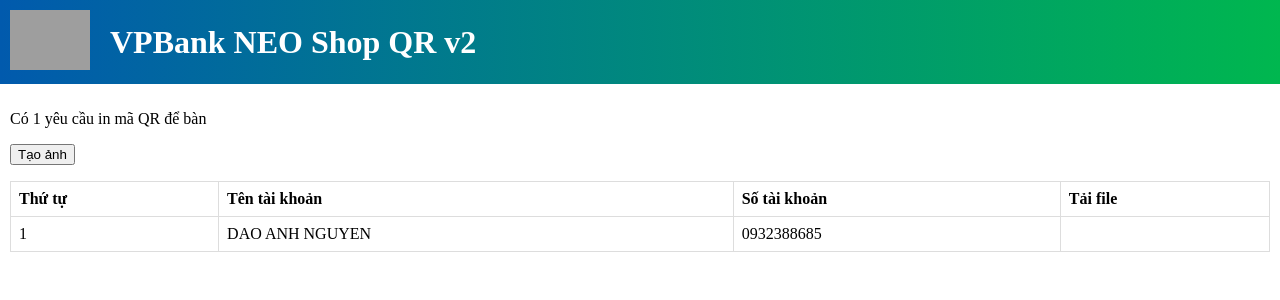
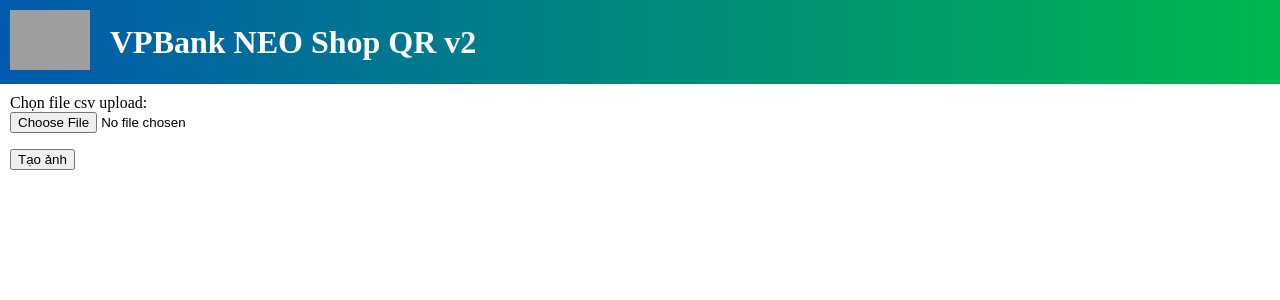
Before and after one commit to comvn/comvn.github.io, a Jekyll site: the page shopqr/qr_400.html, which Jekyll copies as it is, in a window 1280 px wide. Shown: the top 300 px of the page. Built offline with Jekyll 4.4.1, drawn with Linux system fonts in a browser that asks for light colours; part of the change alters nothing that is shown; grey boxes are pictures that could not be loaded.

Commit message:
qr update

```diff
--- a/shopqr/qr_400.html
+++ b/shopqr/qr_400.html
@@ -42,17 +42,62 @@
 	</h1>
 </div>
 <div id="app">
+	Chọn file csv upload:
+	<form id="csvForm">
+		<input type="file" id="csvInput" accept=".csv" />
+	</form>
+
 	<p id="note"></p>
+
 	<button id="btndownload" type="button" onClick="return startGenerateImg()">Tạo ảnh</button>
 
 	<a id="downloadLink" href="#" style="display:none">Tải toàn bộ ảnh (zip)</a>
 	<p id="note"></p>
 	<div id="container"></div>
-	<div style='display:none;'>
+	<div>
 		<canvas id="myCanvas" width="481" height="670">
 		Your browser does not support the HTML5 canvas tag.</canvas>
 	<div>
 </div>
+
+<script>
+	const fileUpload = document.querySelector("#csvInput");
+	fileUpload.addEventListener("change", (event) => {
+		const { files } = event.target;
+
+		console.log("file", files);
+
+		const file = event.target.files[0];
+
+		const reader = new FileReader();
+
+		reader.onload = function (e) {
+			const csvArray = csvToArr(e.target.result, ",");
+			console.log(JSON.stringify(csvArray, null, 4));
+
+			default_data = csvArray;
+			customers = default_data;
+
+			crCustTableData();
+		};
+
+		reader.readAsText(file);
+	})
+
+	function csvToArr(stringVal, splitter) {
+		const [keys, ...rest] = stringVal
+			.trim()
+			.split("\r\n")
+			.map((item) => item.split(splitter));
+
+		const formedArr = rest.map((item) => {
+			const object = {};
+			keys.forEach((key, index) => (object[key] = item.at(index)));
+			return object;
+		});
+		return formedArr;
+	}
+</script>
 
 <script type="text/javascript">
 	/*
@@ -977,7 +1022,7 @@ window.onload = function()
 
 	zip_filename = "qr_400";
 
-	console.log(qr_data);
+	console.log(default_data);
 	crCustTableData();
 
 };
@@ -997,6 +1042,8 @@ function crCustTempTable()
 	thead += '<th>Thứ tự</th>';
 	thead += '<th>Tên tài khoản</th>';
 	thead += '<th>Số tài khoản</th>';
+	thead += '<th>Shop code</th>';
+	thead += '<th>Tên shop</th>';
 	thead += '<th>Tải file</th>';
 	thead += '</thead>';
 
@@ -1026,24 +1073,31 @@ function crCustTableData()
 		tbl = document.getElementById('tblCust');
 	}
 
+
+	while( tbl.rows.length > 1) tbl.rows[1].remove();
+
 	for(cust of customers) {
 		const tr = document.createElement("tr");
-		tr.id = 'tr_' + cust.idx;
+		tr.id = 'tr_' + cust.STT;
 		const tdIdx = document.createElement("td");
 		const tdName = document.createElement("td");
 		const tdAcc = document.createElement("td");
+		const tdShopCode = document.createElement("td");
+		const tdShopName = document.createElement("td");
+		const tdLast = document.createElement("td");
+		tdLast.id = 'link_' + cust.STT;
 
-		const tdLast = document.createElement("td");
-		tdLast.id = 'link_' + cust.idx;
-
-		tdIdx.textContent = cust[0];
-		tdName.textContent = cust[2];
-		tdAcc.textContent = cust[1];
+		tdIdx.textContent = cust.STT;
+		tdName.textContent = cust.CUSTOMER_NAME;
+		tdAcc.textContent = cust.ACCTNO;
+		tdShopCode.textContent = cust.SHOP_CODE;
+		tdShopName.textContent = cust.SHOP_NAME;
 
 		tr.appendChild(tdIdx);
 		tr.appendChild(tdName);
 		tr.appendChild(tdAcc);
-
+		tr.appendChild(tdShopCode);
+		tr.appendChild(tdShopName);
 		tr.appendChild(tdLast);
 
 		tbl.appendChild(tr);
@@ -1071,10 +1125,10 @@ function genLinks(custs)
 
 function genQRTextItem(customer)
 {
-	var accNo = customer[1];
-	var accName = customer[2];
-	var shopCode = customer[3];
-	var shopName = customer[4];
+	var accNo = customer.ACCTNO;
+	var accName = customer.CUSTOMER_NAME;
+	var shopCode = customer.SHOP_CODE;
+	var shopName = customer.SHOP_NAME;
 	var content = shopCode ? shopCode + ' ' : '';
 	content +=  accName + ' chuyen tien';
 
@@ -1082,9 +1136,73 @@ function genQRTextItem(customer)
 	return customer_qr_text;
 }
 
+async function genBg()
+{
+	ctx.beginPath();
+
+	var rectX = 2;
+	var rectY = 2;
+	var rectWidth = 481;
+	var rectHeight = 680;
+	var cornerRadius = 20;
+	var lineWidth = 5;
+
+	// Draw inner filled white rectangle
+	ctx.beginPath();
+	ctx.fillStyle = "white";
+	ctx.roundRect(rectX, rectY, rectWidth - 5, rectHeight - 15, cornerRadius);
+	//ctx.fillRect(20, 20, 150, 100);
+	ctx.fill();
+
+	ctx.beginPath();
+
+	// Create a Gradient
+	const grd = ctx.createLinearGradient(rectX, rectY, rectWidth, 0);
+	grd.addColorStop(0, "#1e4283");
+	grd.addColorStop(1, "#2ab14e");
+
+	// Draw a filled Rectangle
+	//ctx.fillStyle = grd;
+	ctx.strokeStyle = grd;
+	ctx.lineWidth = lineWidth;
+	ctx.roundRect(rectX, rectY, rectWidth - 4, rectHeight - 14, cornerRadius);
+	//ctx.fillRect(20, 20, 150, 100);
+	//ctx.fill();
+	ctx.stroke();
+
+	// Draw line
+
+	ctx.beginPath();
+	ctx.moveTo(1, rectHeight - 145);
+	ctx.lineTo(rectWidth, rectHeight - 145);
+
+	ctx.stroke();
+
+	// |
+
+	ctx.beginPath();
+	ctx.lineWidth = 1;
+	ctx.strokeStyle = "Gray";
+	ctx.moveTo(rectWidth / 2, rectHeight - 215);
+	ctx.lineTo(rectWidth / 2, rectHeight - 165);
+
+	ctx.stroke();
+
+	// vietQR
+
+	ctx.drawImage(img_vietQR, 50, rectHeight - 215);
+
+	// napas247
+
+	ctx.drawImage(img_napas247, 270, rectHeight - 205);
+
+}
+let img_vietQR = await load("https://www.nguyenda.com/shopqr/logo-vietqr_170.png");
+let img_napas247 = await load("https://www.nguyenda.com/shopqr/napas247_180.png");
+
 function genLink(customer)
 {
-	var fileName = customer[0] + "_" + customer[2].replaceAll(" ","_") + "_qr_standee.png";
+	var fileName = customer.STT + "_" + customer.CUSTOMER_NAME.replaceAll(" ","_") + "_qr_standee.png";
 
 	var item_qr = genQRTextItem(customer);
 
@@ -1100,7 +1218,9 @@ function genLink(customer)
 		let img_qr = await load(linkqr);
 		//console.log(img_qr);
 
-		ctx.drawImage(img_standee_template, 0, 0);
+		//ctx.drawImage(img_standee_template, 0, 0);
+
+		genBg();
 
 		ctx.drawImage(img_qr, standee.qr_offset.x, standee.qr_offset.y);
 
@@ -1108,18 +1228,18 @@ function genLink(customer)
 		ctx.fillStyle = "black";
 		ctx.textAlign = "center";
 		ctx.font = "22px SVN-Gilroy XBold";
-		ctx.fillText(customer[4], standee.shop_offset.x, standee.shop_offset.y);
+		ctx.fillText(customer.SHOP_NAME, standee.shop_offset.x, standee.shop_offset.y);
 
 		//name
 		ctx.font = "28px SVN-Gilroy XBold";
-		ctx.fillText(customer[2], standee.name_offset.x, standee.name_offset.y);
+		ctx.fillText(customer.CUSTOMER_NAME, standee.name_offset.x, standee.name_offset.y);
 
 		//acc number
 		ctx.font = "27px SVN-Gilroy SemiBold";
-		ctx.fillText(customer[1], standee.acc_offset.x, standee.acc_offset.y);
+		ctx.fillText(customer.ACCTNO, standee.acc_offset.x, standee.acc_offset.y);
 
 		//create link
-		let tdLink = document.getElementById('link_' + customer.idx);
+		let tdLink = document.getElementById('link_' + customer.STT);
 
 		const link = document.createElement("a");
 		link.textContent = 'Tải ảnh QR';
@@ -1187,13 +1307,13 @@ let qr_standee_template_define = [
   {
     "code":"0",
     "name": "Cá chép",
-    "url": "https://www.nguyenda.com/shopqr/khung_qr.png",
+    "url": "https://www.nguyenda.com/shopqr/khung_qr_new.png",
 	"width" : 481,
 	"height" : 670,
     "qr_offset": { "x" : 60, "y" : 85},
-	"shop_offset": { "x" : 240, "y" : 65},
-	"name_offset": { "x" : 240, "y" : 580},
-	"acc_offset": { "x" : 240, "y" : 625},
+	"shop_offset": { "x" : 240, "y" : 55},
+	"name_offset": { "x" : 240, "y" : 590},
+	"acc_offset": { "x" : 240, "y" : 635},
   },
 ];
 
@@ -1215,11 +1335,17 @@ let qr_standee_template_define = [
 </script>
 
 <script>
-	var qr_data = [
-		[1, '0932388685', 'DAO ANH NGUYEN', 'AA0014', 'SHOP NAME']
+	var default_data = [
+		{
+			"STT": "27",
+			"CUSTOMER_NAME": "HOANG HAI YEN",
+			"ACCTNO": "1717111983",
+			"SHOP_CODE": "AA20870",
+			"SHOP_NAME": "CA PHE HAI BON DTN"
+		}
 	];
 
-	var customers = qr_data;
+	var customers = default_data;
 </script>
 
 </body>
```
Also changed, not shown: shopqr/logo-vietqr_170_blur.png (added).
